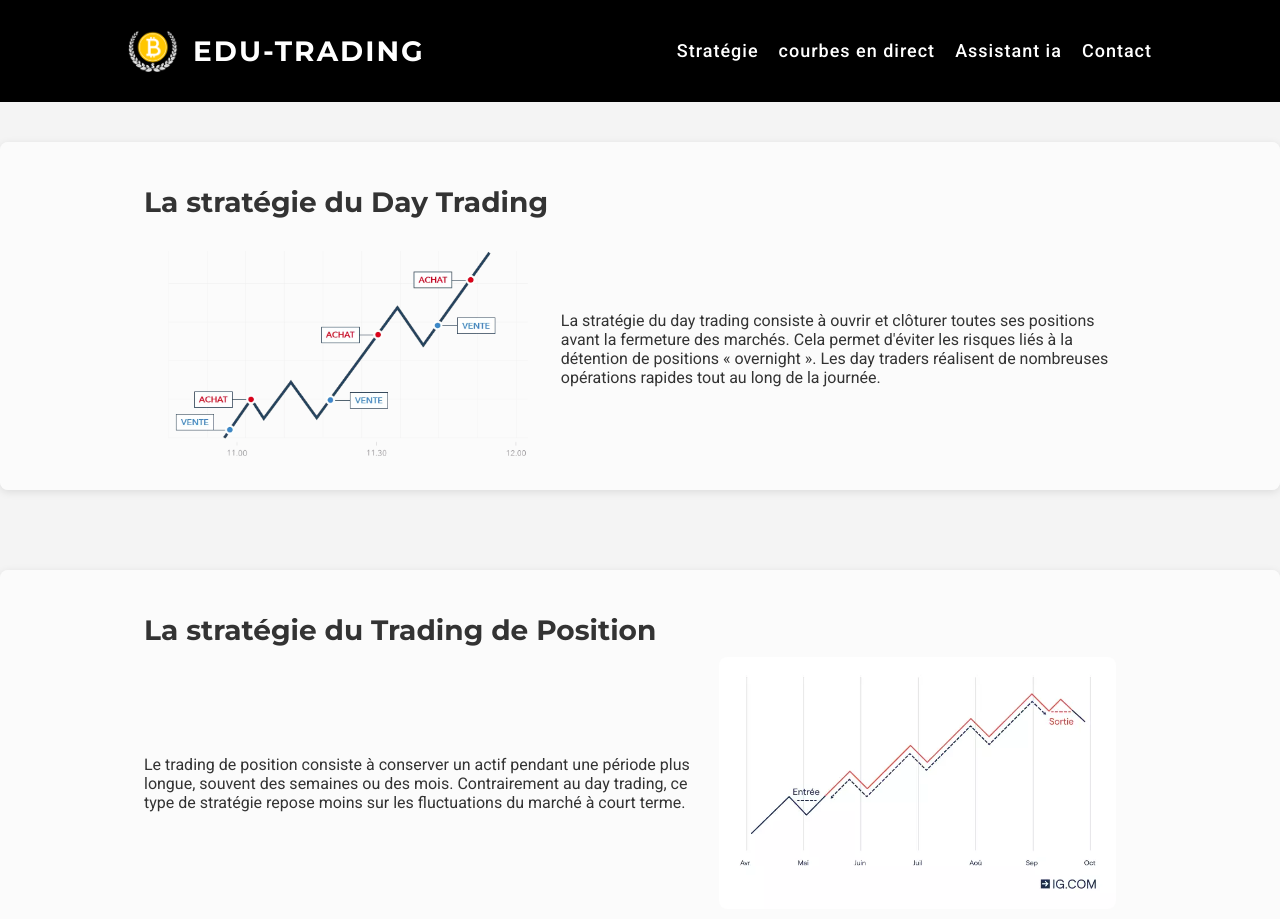
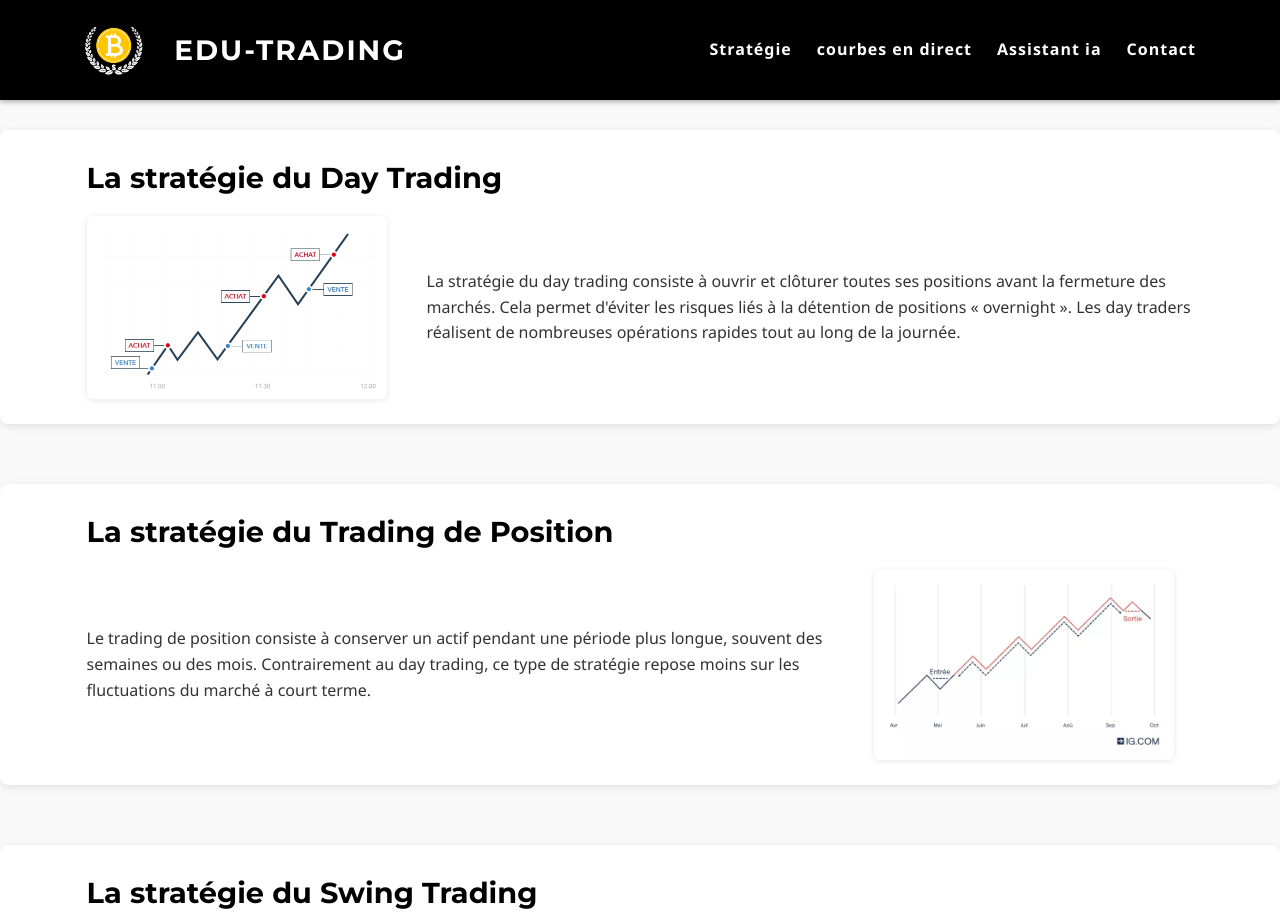
Before and after one commit to uziidx/mon-site-final, a plain HTML site: page Nouveau dossier/index.html in a window 1280 px wide. Shown: the top 919 px of the page. Drawn offline with Linux system fonts and the light colour scheme.

Commit message:
Update style.css

```diff
--- a/Nouveau dossier/css/style.css
+++ b/Nouveau dossier/css/style.css
@@ -383,3 +383,117 @@ header, footer {
   margin: 10px 0 0;
   font-size: 0.9em;
 }
+/* style.css */
+
+/* Reset basique */
+* {
+  margin: 0;
+  padding: 0;
+  box-sizing: border-box;
+}
+
+body {
+  font-family: 'Segoe UI', Tahoma, Geneva, Verdana, sans-serif;
+  line-height: 1.6;
+  color: #222;
+  background-color: #f9f9f9;
+}
+
+/* Conteneur général */
+.container {
+  width: 90%;
+  max-width: 1200px;
+  margin: 0 auto;
+}
+
+/* Header */
+header {
+  background-color: #000000; /* noir */
+  color: white;
+  padding: 15px 0;
+  box-shadow: 0 2px 5px rgba(0,0,0,0.3);
+}
+
+.header-container {
+  display: flex;
+  align-items: center;
+  justify-content: space-between;
+}
+
+.logo-title {
+  display: flex;
+  align-items: center;
+  gap: 15px;
+}
+
+.logo {
+  height: 50px;
+  width: auto;
+}
+
+/* Navigation */
+nav ul {
+  list-style: none;
+  display: flex;
+  gap: 25px;
+}
+
+nav ul li a {
+  color: white;
+  text-decoration: none;
+  font-weight: 600;
+  font-size: 1rem;
+  transition: color 0.3s ease;
+}
+
+nav ul li a:hover,
+nav ul li a:focus {
+  color: #ffd700; /* doré au hover */
+}
+
+/* Sections des stratégies */
+.strategie {
+  background-color: white;
+  margin: 30px 0;
+  padding: 25px;
+  border-radius: 8px;
+  box-shadow: 0 2px 8px rgb(0 0 0 / 0.1);
+}
+
+.strategie h2 {
+  margin-bottom: 15px;
+  color: #000000; /* noir */
+  font-weight: 700;
+  font-size: 1.8rem;
+}
+
+.strategie-content {
+  display: flex;
+  align-items: center;
+  gap: 20px;
+  flex-wrap: wrap;
+}
+
+.strategie-content img.strategie-img {
+  max-width: 300px;
+  width: 100%;
+  border-radius: 6px;
+  box-shadow: 0 1px 6px rgba(0,0,0,0.1);
+}
+
+.strategie-content p {
+  flex: 1;
+  font-size: 1rem;
+  color: #333;
+}
+
+/* Footer */
+footer {
+  background-color: #000000; /* noir */
+  color: white;
+  text-align: center;
+  padding: 15px 0;
+  font-size: 0.9rem;
+  margin-top: 40px;
+  user-select: none;
+}
```
